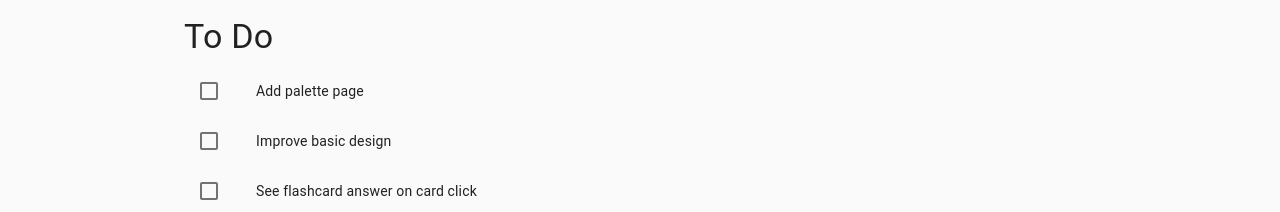
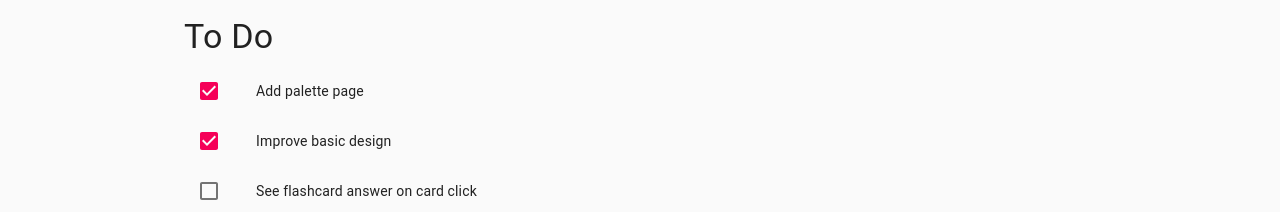
Before and after one commit to marciorasf/hippocards-web, a React (Create React App) app: page / in a window 1280 px wide. Shown: the part 168-380 px from the top of the page. Built offline with nearby package versions, Linux system fonts and the light colour scheme; no server answers.

Commit message:
udpate landing page todo list

```diff
--- a/src/pages/Landing/index.tsx
+++ b/src/pages/Landing/index.tsx
@@ -18,7 +18,7 @@ type TodoItem = {
 
 const todoItems: TodoItem[] = [
   { label: "Add palette page", done: true },
-  { label: "Improve basic design", done: false },
+  { label: "Improve basic design", done: true },
   { label: "See flashcard answer on card click", done: false },
   { label: "Mark flashcard as known", done: false },
   { label: "Mark flashcard as bookmarked", done: false },
@@ -54,7 +54,7 @@ const Landing: React.FC = () => {
                     edge="start"
                     tabIndex={-1}
                     disableRipple
-                    value={item.done}
+                    checked={item.done}
                   />
                 </ListItemIcon>
 
```
